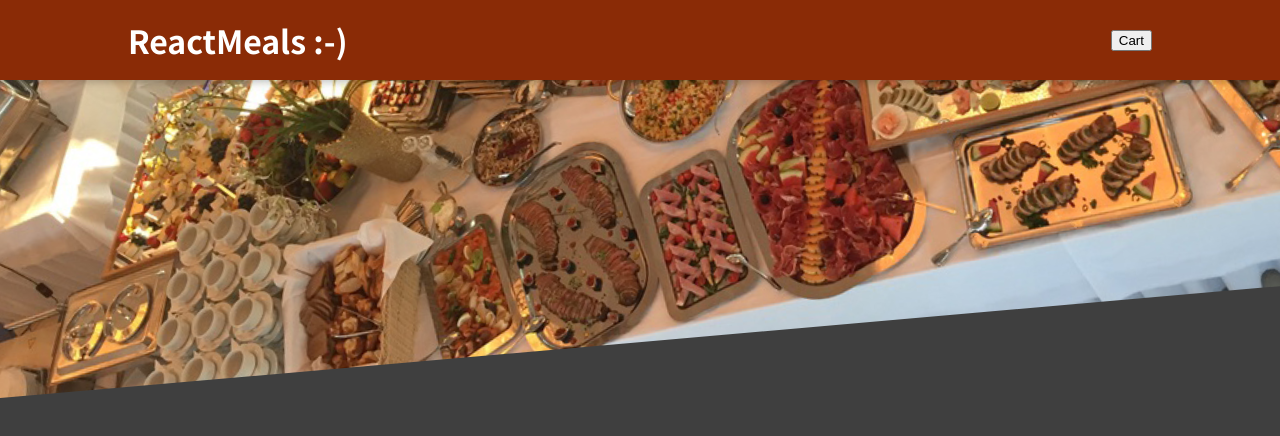
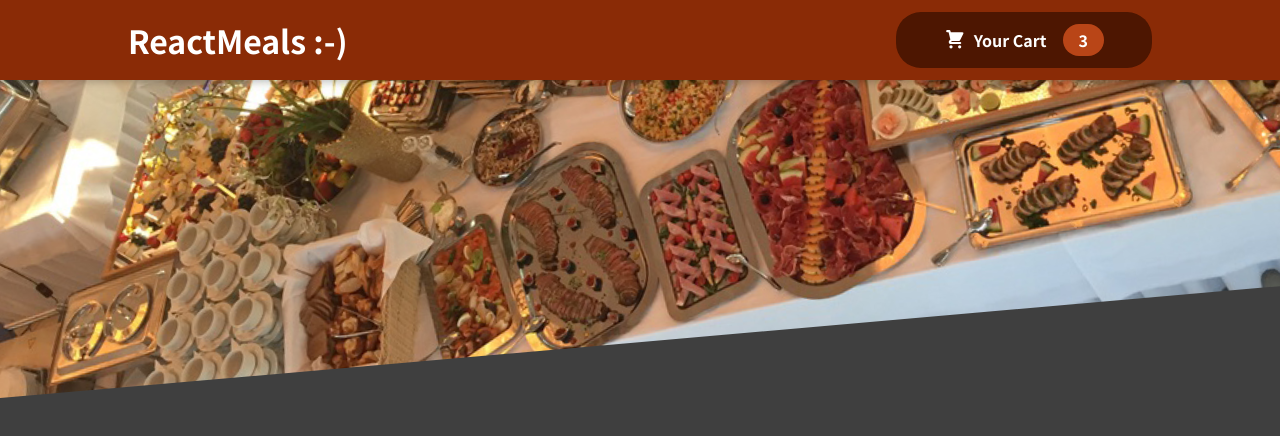
Before and after one commit to Sheerzad9/Food-Order-App-React, a JavaScript app: page / in a window 1280 px wide. Shown: the top 436 px of the page. Built offline with nearby package versions, Linux system fonts and the light colour scheme.

Commit message:
Added cart icon in header component

```diff
--- a/src/App.js
+++ b/src/App.js
@@ -1,4 +1,4 @@
-import Header from "./component/Layout/Header";
+import Header from "./component/Layout/Header/Header";
 
 function App() {
   return (
--- /dev/null
+++ b/src/component/Cart/CartIcon.js
@@ -0,0 +1,13 @@
+const CartIcon = () => {
+  return (
+    <svg
+      xmlns="http://www.w3.org/2000/svg"
+      viewBox="0 0 20 20"
+      fill="currentColor"
+    >
+      <path d="M3 1a1 1 0 000 2h1.22l.305 1.222a.997.997 0 00.01.042l1.358 5.43-.893.892C3.74 11.846 4.632 14 6.414 14H15a1 1 0 000-2H6.414l1-1H14a1 1 0 00.894-.553l3-6A1 1 0 0017 3H6.28l-.31-1.243A1 1 0 005 1H3zM16 16.5a1.5 1.5 0 11-3 0 1.5 1.5 0 013 0zM6.5 18a1.5 1.5 0 100-3 1.5 1.5 0 000 3z" />
+    </svg>
+  );
+};
+
+export default CartIcon;
--- /dev/null
+++ b/src/component/Layout/Header/Buttons/HeaderCartButton.js
@@ -0,0 +1,16 @@
+import CartIcon from "../../../Cart/CartIcon";
+import classes from "./HeaderCartButton.module.css";
+
+const HeaderCartButton = () => {
+  return (
+    <button className={classes.button}>
+      <span className={classes.icon}>
+        <CartIcon />
+      </span>
+      <span>Your Cart</span>
+      <span className={classes.badge}>3</span>
+    </button>
+  );
+};
+
+export default HeaderCartButton;
--- /dev/null
+++ b/src/component/Layout/Header/Buttons/HeaderCartButton.module.css
@@ -0,0 +1,59 @@
+.button {
+  cursor: pointer;
+  font: inherit;
+  border: none;
+  background-color: #4d1601;
+  color: white;
+  padding: 0.75rem 3rem;
+  display: flex;
+  justify-content: space-around;
+  align-items: center;
+  border-radius: 25px;
+  font-weight: bold;
+}
+
+.button:hover,
+.button:active {
+  background-color: #2c0d00;
+}
+
+.icon {
+  width: 1.35rem;
+  height: 1.35rem;
+  margin-right: 0.5rem;
+}
+
+.badge {
+  background-color: #b94517;
+  padding: 0.25rem 1rem;
+  border-radius: 25px;
+  margin-left: 1rem;
+  font-weight: bold;
+}
+
+.button:hover .badge,
+.button:active .badge {
+  background-color: #92320c;
+}
+
+.bump {
+  animation: bump 300ms ease-out;
+}
+
+@keyframes bump {
+  0% {
+    transform: scale(1);
+  }
+  10% {
+    transform: scale(0.9);
+  }
+  30% {
+    transform: scale(1.1);
+  }
+  50% {
+    transform: scale(1.15);
+  }
+  100% {
+    transform: scale(1);
+  }
+}
--- a/src/component/Layout/Header.js
+++ b/src/component/Layout/Header/Header.js
@@ -1,12 +1,13 @@
 import styles from "./Header.module.css";
-import headerImg from "../../assets/meals.jpg";
+import headerImg from "../../../assets/meals.jpg";
+import HeaderCartButton from "./Buttons/HeaderCartButton";
 
 const Header = () => {
   return (
     <>
       <header className={styles.header}>
         <h1>ReactMeals :-)</h1>
-        <button>Cart</button>
+        <HeaderCartButton />
       </header>
       <div className={styles["main-image"]}>
         <img alt="Meals on tray" src={headerImg} />
```
Also changed, not shown: src/component/Layout/Header/Header.module.css (renamed from src/component/Layout/Header.module.css).
